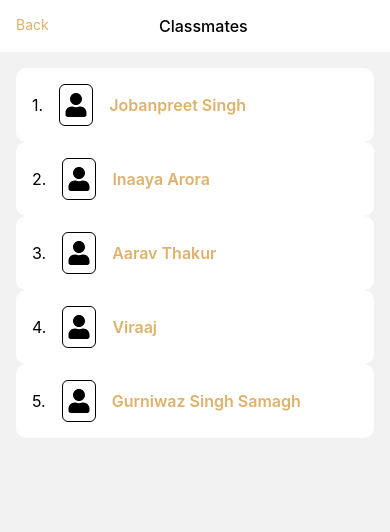
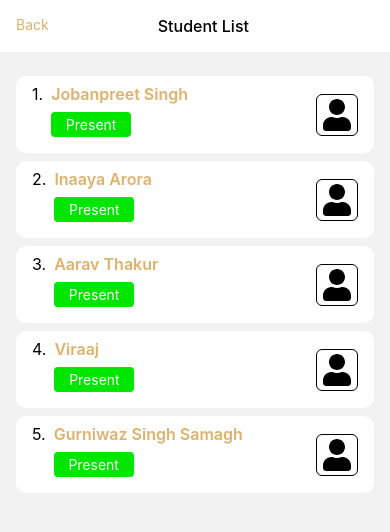
Before and after one commit to AnmolNextillo/school_staff, a React Native app: screen /StudentList in a window 390 px wide. Shown: the top 532 px of the page. Built offline with nearby package versions, Linux system fonts and the light colour scheme.

Commit message:
attendence done

```diff
--- a/src/screens/Attendence/Attendence.js
+++ b/src/screens/Attendence/Attendence.js
@@ -2,7 +2,7 @@ import {SafeAreaView, StyleSheet, Text, TouchableOpacity, View} from 'react-nati
 import React from 'react';
 import {appColors} from '../../utils/color';
 
-const Attendence = () => {
+const Attendence = ({navigation}) => {
   return (
     <SafeAreaView style={{flex:1}}>
       <View
@@ -18,7 +18,7 @@ const Attendence = () => {
                 </Text> */}
         <Text style={styles.headerText}>Attendence</Text>
       </View>
-      <TouchableOpacity style={styles.classStyle}>
+      <TouchableOpacity style={styles.classStyle} onPress={()=>navigation.navigate("StudentList")}>
           <Text style={styles.textStyle}>Class 1</Text>
         </TouchableOpacity>
     </SafeAreaView>
--- a/src/screens/StudentList/index.js
+++ b/src/screens/StudentList/index.js
@@ -4,19 +4,19 @@ import {
   ScrollView,
   StyleSheet,
   Text,
+  TouchableOpacity,
   View,
 } from 'react-native';
-  import React, { useEffect, useState } from 'react';
-  import { appColors } from '../../utils/color';
-  import { useNavigation } from '@react-navigation/core';
-  import { useDispatch, useSelector } from 'react-redux';
+import React, {useEffect, useState} from 'react';
+import {appColors} from '../../utils/color';
+import {useNavigation} from '@react-navigation/core';
+import {useDispatch, useSelector} from 'react-redux';
 //   import { hitMyClassMate } from '../../redux/MyClassMateSlice';
 import HomeProfileIcon from '../../assets/svg/HomeProfileIcon';
 
 const StudentList = () => {
-
   const navigation = useNavigation();
-    const dispatch = useDispatch()
+  const dispatch = useDispatch();
 
   // const [myClassmates, setMyClassmates] = useState(null)
 
@@ -33,16 +33,16 @@ import {
   // }, [responseClassMates])
 
   const studentData = [
-      { id: "1", name: "Jobanpreet Singh", photo: null },
-      { id: "2", name: "Inaaya Arora", photo: null },
-      { id: "3", name: "Aarav Thakur", photo: null },
-      { id: "4", name: "Viraaj", photo: null },
-      { id: "5", name: "Gurniwaz Singh Samagh", photo: null },
+    {id: '1', name: 'Jobanpreet Singh', photo: null},
+    {id: '2', name: 'Inaaya Arora', photo: null},
+    {id: '3', name: 'Aarav Thakur', photo: null},
+    {id: '4', name: 'Viraaj', photo: null},
+    {id: '5', name: 'Gurniwaz Singh Samagh', photo: null},
   ];
 
   return (
-      <SafeAreaView style={{ flex: 1 }}>
-        <View style={{ flex: 1 }}>
+    <SafeAreaView style={{flex: 1}}>
+      <View style={{flex: 1}}>
         {' '}
         <View
           style={{
@@ -51,29 +51,65 @@ import {
             backgroundColor: appColors.white,
           }}>
           <Text
-              style={{ color: appColors.primaryColor }}
+            style={{color: appColors.primaryColor}}
             onPress={() => navigation.goBack()}>
             Back
           </Text>
-            <Text style={styles.headerText}>Classmates</Text>
+          <Text style={styles.headerText}>Student List</Text>
         </View>
-          <ScrollView style={{ padding: 16 }}>
-
+        <ScrollView style={{padding: 16}}>
           <FlatList
             data={studentData}
             keyExtractor={item => item.id}
-              renderItem={({ item, index }) => (
-                <View style={{ backgroundColor: appColors.white, flexDirection: 'row', padding: 16, borderRadius: 10, alignItems: 'center' }}>
-                  <Text style={{ fontSize: 16, marginRight: 16 }}>{index + 1 + "."}</Text>
+            renderItem={({item, index}) => (
+              <View
+                style={{
+                  backgroundColor: appColors.white,
+                  flexDirection: 'row',
+                  backgroundColor: appColors.white,
+                  paddingHorizontal: 16,
+                  paddingVertical: 8,
+                  marginTop: 8,
+                  borderRadius: 10,
+                }}>
+                <Text style={{fontSize: 16, textAlignVertical: 'top'}}>
+                  {index + 1 + '.'}
+                </Text>
+                <View style={{flex: 1}}>
+                  <Text
+                    style={{
+                      marginLeft: 8,
+                      fontSize: 16,
+                      fontWeight: '600',
+                      color: appColors.primaryColor,
+                    }}>
+                    {item.name}
+                  </Text>
+                  <View style={{flexDirection:'row'}}>
+                    <TouchableOpacity style={{alignItems: 'flex-start'}}>
+                      <Text
+                        style={{
+                          backgroundColor: appColors.green,
+                          width: 80,
+                          textAlign: 'center',
+                          margin: 8,
+                          color: appColors.white,
+                          paddingVertical: 4,
+                          borderRadius: 4,
+                        }}>
+                        Present
+                      </Text>
+                    </TouchableOpacity>
+                    <View style={{flex:1}}/>
+                  </View>
+                </View>
+
                 <View style={styles.profileImage}>
-                    <HomeProfileIcon height={24} width={24} />
+                  <HomeProfileIcon height={32} width={32} />
                 </View>
-                  <Text style={{ marginLeft: 16, fontSize: 16, fontWeight: "600", color: appColors.primaryColor }}>{item.name}</Text>
-
               </View>
             )}
           />
-
         </ScrollView>
       </View>
     </SafeAreaView>
@@ -99,22 +135,23 @@ import {
   },
   columnMedium: {
     flex: 2,
-      justifyContent: "center",
-      alignItems: "center",
+    justifyContent: 'center',
+    alignItems: 'center',
   },
   image: {
     width: 50,
     height: 50,
     borderRadius: '50%',
-      backgroundColor: "#fff",
+    backgroundColor: '#fff',
     borderWidth: 1,
-      borderColor: appColors.lightGray
+    borderColor: appColors.lightGray,
   },
   profileImage: {
-      paddingVertical: 8,
+    paddingVertical: 4,
     paddingHorizontal: 4,
     borderWidth: 1,
     borderColor: appColors.black,
     borderRadius: 6,
+    alignSelf: 'center',
   },
 });
```
Lines whose indentation alone changed are shown as unchanged.
